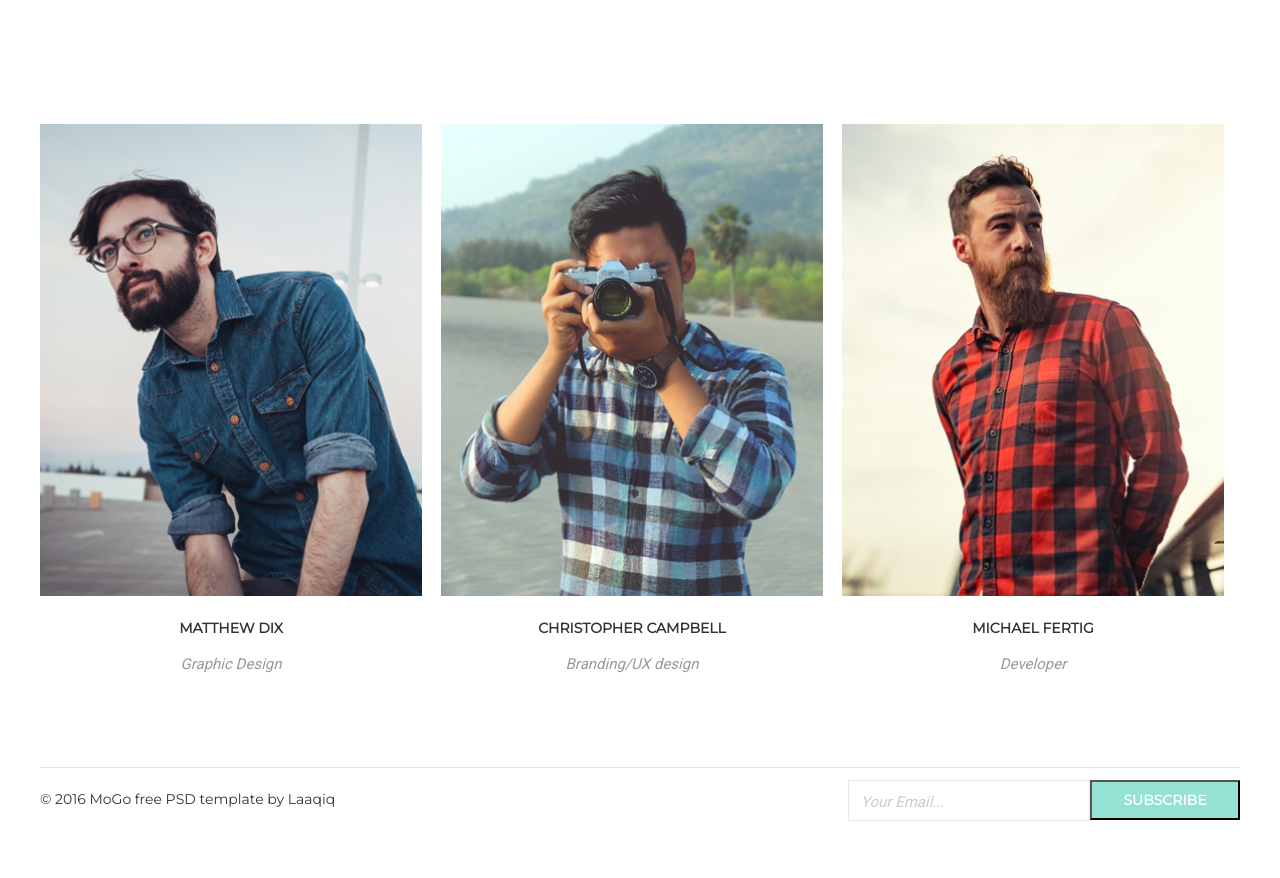
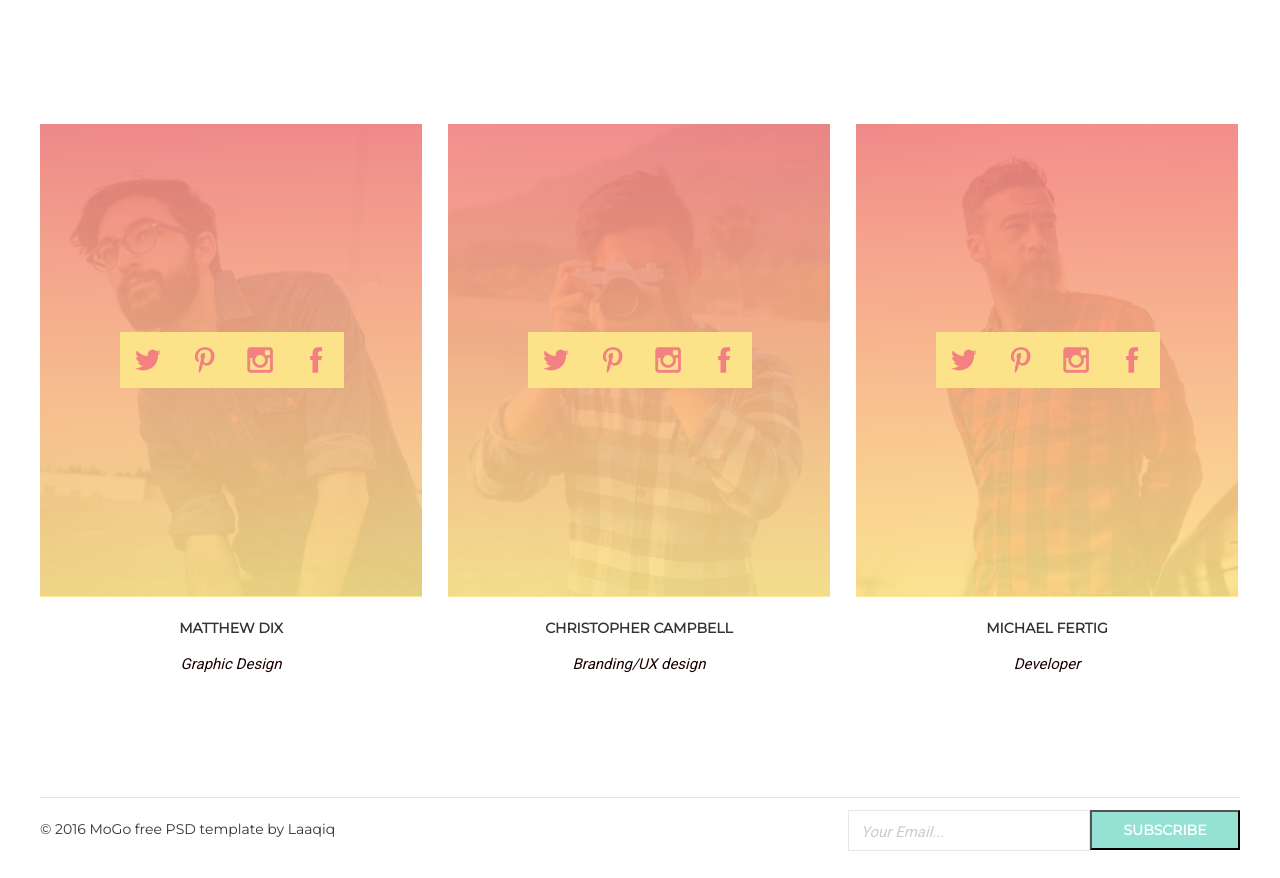
Before and after one commit to Dmitriy0103/goit-fe-course, a plain HTML site: page html-css/module-06/index.html in a window 1280 px wide. Shown: the part 1013-1891 px from the top of the page. Before the commit the page ends 1861 px from the top, so only its background shows below. Drawn offline with Linux system fonts and the light colour scheme.

Commit message:
module-6

```diff
--- a/html-css/module-06/css/style.css
+++ b/html-css/module-06/css/style.css
@@ -21,19 +21,20 @@ body{
     display: flex;
     position: relative;
     justify-content: flex-end;
-    width: 1110px;
     text-transform: uppercase;
     margin: 0;
     padding-top: 40px;
     list-style-type: none;
 }
 .after{
-    margin-right: 40px;
+
     text-decoration: none;
     color: #a9e7db;
     font-family: 'Montserrat', sans-serif;
     font-size: 14px;
-
+}
+.nav-menu li{
+    margin-right: 40px;
 }
 .nav-menu a:hover {
     color: #f38181;
@@ -184,10 +185,13 @@ body{
 }
 .cards{
     display: inline-flex;
+    margin-right: 22px;
+}
+.cards:last-child{
+    margin-right: 0;
 }
 .basis{
     position: relative;
-    margin-right: 15px;
     background-color: rgb(149, 225, 211);
     width: 382px;
     height: 472px;
@@ -237,6 +241,9 @@ body{
 .instagram:hover{
     background-color: #95e1d3;
 }
+.substrate li{
+    list-style-type: none;
+}
 .facebook{
     position: absolute;
     background-image: url(../img/facebook.png);
@@ -254,17 +261,18 @@ body{
 }
 .substrate{
     position: absolute;
+    margin: 0;
+    padding: 0;
     width: 382px;
-    height: 472px;
-    background-image: -moz-linear-gradient( 90deg, rgb(252,227,138) 0%, rgb(243,129,129) 100%);
-    background-image: -webkit-linear-gradient( 90deg, rgb(252,227,138) 0%, rgb(243,129,129) 100%);
-    background-image: -ms-linear-gradient( 90deg, rgb(252,227,138) 0%, rgb(243,129,129) 100%);
-    opacity: 0;
+    height: 473px;
+    background-image: -moz-linear-gradient( 90deg, rgba(252,227,138,0.9) 0%, rgba(243,129,129,0.9) 100%);
+    background-image: -webkit-linear-gradient( 90deg, rgba(252,227,138,0.9) 0%, rgba(243,129,129,0.9) 100%);
+    background-image: -ms-linear-gradient( 90deg, rgba(252,227,138,0.9) 0%, rgba(243,129,129,0.9) 100%);
     transition: opacity 200ms linear,color 200ms linear;
 }
 .basis:hover .substrate {
     transform: translate(-10px,-10px);
-    opacity: 0.9;
+    opacity: 1;
 }
 .cards h4{
     font-size: 14px;
@@ -276,7 +284,7 @@ body{
 .cards p{
     font-size: 15px;
     font-family: 'Roboto', sans-serif;
-    color: rgb(153, 153, 153);
+    color: rgb(27, 0, 0);
     font-style: italic;
     text-align: center;
 }
@@ -284,7 +292,7 @@ body{
     position: relative;
     display: flex;
     justify-content: space-between;
-    padding-top: 150px;
+    padding-top: 180px;
 }
 .footer p{
     font-size: 14px;
@@ -327,7 +335,7 @@ body{
     display: flex;
     justify-content: flex-end;
 }
- .your-email{
+.your-email{
     font-family: 'Roboto', sans-serif;
     border-style: solid;
     border-width: 1px;
--- a/html-css/module-06/index.html
+++ b/html-css/module-06/index.html
@@ -19,7 +19,6 @@
             <li><a class="after" href="">Contact</a></li>
         </ul>
         </header>
-    <main>
         <div class="we-work">
             <span>We work with
                 <h2 class="amazing">Amazing Services</h2>
@@ -51,6 +50,7 @@
                 <p>Sit amet, consectetur adipiscing elit, sed do eiusmod tempor.</p>
             </li>
         </ul>
+        <main>
         <section>
             <div class="we-work">
                 <span>Who we are
@@ -60,12 +60,12 @@
             </div>
             <article class="cards">
                     <div class="basis">
-                        <div class="substrate">
-                            <button class="twitter"></button>
-                            <button class="pinterest"></button>
-                            <button class="instagram"></button>
-                            <button class="facebook"></button>
-                        </div>
+                        <ul class="substrate">
+                            <li><a class="twitter" href=""></a></li>
+                            <li><a class="pinterest" href=""></a></li>
+                            <li><a class="instagram" href=""></a></li>
+                            <li><a class="facebook" href=""></a></li>
+                        </ul>
                         <a href=""><img src="img/photo1.png" width="382"  alt=""></a>
                 <h4>Matthew Dix</h4>
                 <p>Graphic Design</p>
@@ -73,12 +73,12 @@
             </article>
             <article class="cards">
                     <div class="basis">
-                        <div class="substrate">
-                            <button class="twitter"></button>
-                            <button class="pinterest"></button>
-                            <button class="instagram"></button>
-                            <button class="facebook"></button>
-                        </div>
+                        <ul class="substrate">
+                            <li><a class="twitter" href=""></a></li>
+                            <li><a class="pinterest" href=""></a></li>
+                            <li><a class="instagram" href=""></a></li>
+                            <li><a class="facebook" href=""></a></li>
+                        </ul>
                         <a href=""><img src="img/photo2.png" width="382"  alt=""></a>
                 <h4>Christopher Campbell</h4>
                 <p>Branding/UX design</p>
@@ -86,12 +86,12 @@
             </article>
             <article class="cards">
                     <div class="basis">
-                        <div class="substrate">
-                            <button class="twitter"></button>
-                            <button class="pinterest"></button>
-                            <button class="instagram"></button>
-                            <button class="facebook"></button>
-                        </div>
+                        <ul class="substrate">
+                            <li><a class="twitter" href=""></a></li>
+                            <li><a class="pinterest" href=""></a></li>
+                            <li><a class="instagram" href=""></a></li>
+                            <li><a class="facebook" href=""></a></li>
+                        </ul>
                         <a href=""><img src="img/photo3.png" width="382"  alt=""></a>
                 <h4>Michael Fertig</h4>
                 <p>Developer</p>
```
